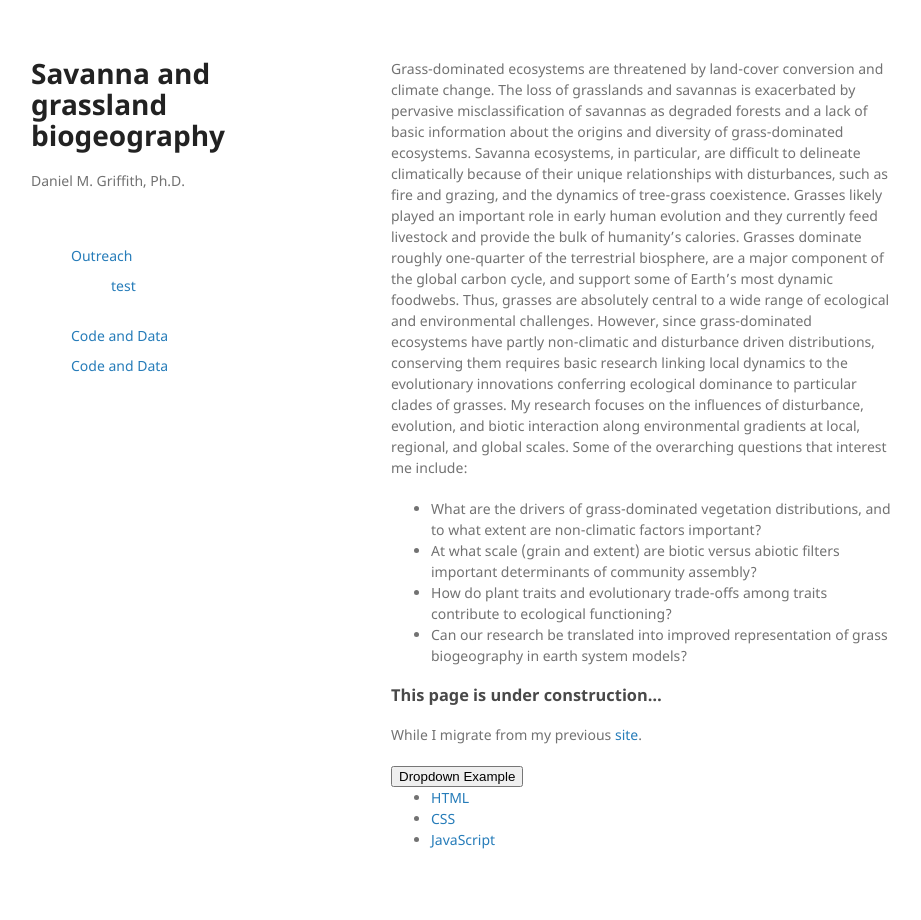
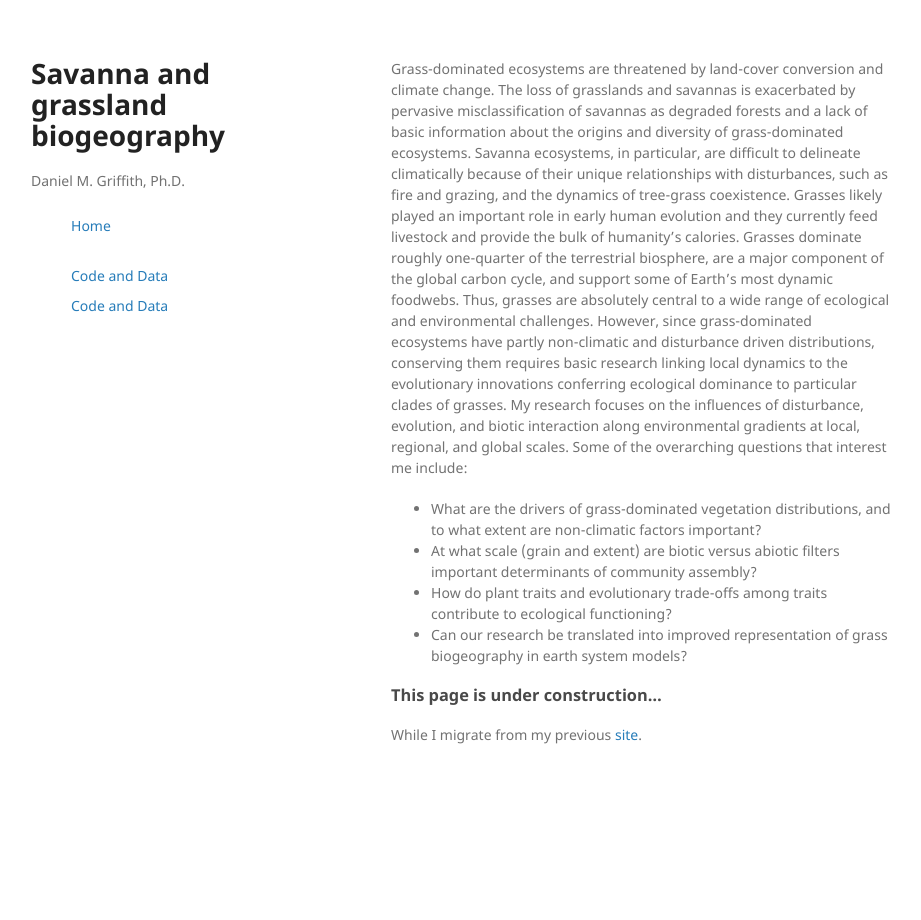
Before and after one commit to griffithdan/griffithdan.github.io, a Jekyll site: the page built from index.md, in a window 1280 px wide. Shown: the whole page, without its empty margins (179-1100 px from the left). Built offline with Jekyll 4.4.1, drawn with Linux system fonts in a browser that asks for light colours; our own code applies the rules of GitHub Pages for plain Markdown files.

Commit message:
Update default.html

```diff
--- a/_layouts/default.html
+++ b/_layouts/default.html
@@ -18,57 +18,12 @@
         <a href="{{ site.github.url }}"> <h1>{{ site.title | default: site.github.repository_name }}</h1> </a>
         <p>{{ site.description | default: site.github.project_tagline }}</p>
 
-
-
-<nav id="navbar" class="collapse navbar-collapse">
-    <ul class="nav navbar-nav">
-        {% assign links = site.data.navigation %}
-        {% for link in links %}
-            {% assign class = nil %}
-            {% if page.url contains link.url %}
-                {% assign class = 'active' %}
-            {% endif %}
-            {% if link.sublinks %}
-                <li class="dropdown {{ class }}">
-                    <a href="{{ site.baseurl }}{{ link.url }}" class="dropdown-toggle" data-toggle="dropdown" role="button" aria-haspopup="true" aria-expanded="false">{{ link.title }} <span class="caret"></span></a>
-                    <ul class="dropdown-menu">
-                        {% for sublink in link.sublinks %}
-                            {% if sublink.title == 'separator' %}
-                                <li role="separator" class="divider"></li>
-                            {% else %}
-                                <li>
-                                    <a href="{{ site.baseurl }}{{ sublink.url }}">{{ sublink.title }}</a>
-                                </li>
-                            {% endif %}
-                        {% endfor %}
-                    </ul>
-                </li>
-            {% else %}
-                <li class="{{ class }}">
-                    <a href="{{ site.baseurl }}{{ link.url }}">{{ link.title }}</a>
-                </li>
-            {% endif %}
-        {% endfor %}
-    </ul>
-</nav>
+       {% include navigation.html %}
 
       </header>
       <section>
 
       {{ content }}
-
-
-  <div class="dropdown">
-  <button class="btn btn-primary dropdown-toggle" type="button" data-toggle="dropdown">Dropdown Example
-  <span class="caret"></span></button>
-  <ul class="dropdown-menu">
-    <li><a href="#">HTML</a></li>
-    <li><a href="#">CSS</a></li>
-    <li><a href="#">JavaScript</a></li>
-  </ul>
-</div>
-
-
 
       </section>
       <footer>
```
